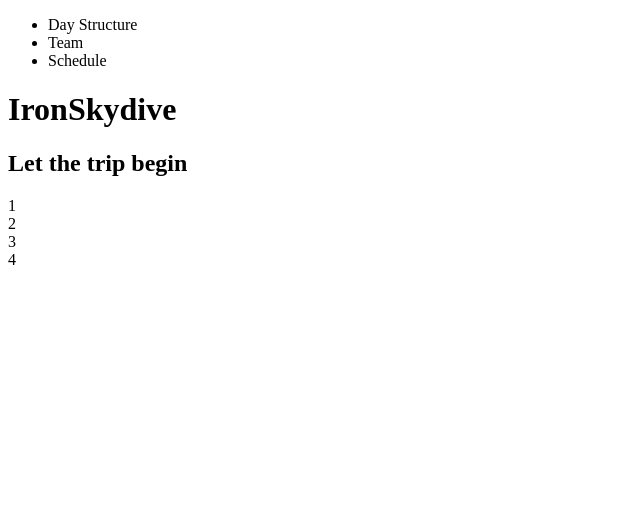
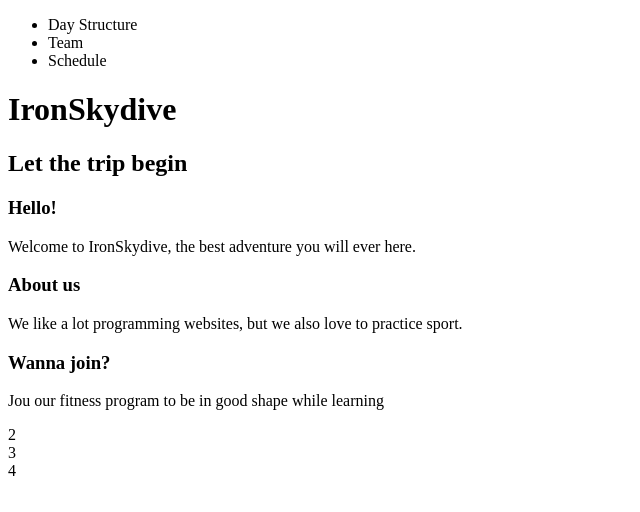
Before and after one commit to Pepojmc/LAB-IronSkydive-Part1, a plain HTML site: page index.html in a window 1280 px wide. Shown: the whole page, without its empty margins (0-640 px from the left). Drawn offline with Linux system fonts and the light colour scheme.

Commit message:
Añadida Section 1

```diff
--- a/index.html
+++ b/index.html
@@ -22,7 +22,21 @@
 
     </header>
 
-    <section>1</section>
+    <section>
+        <article>
+            <h3>Hello!</h3>
+            <p>Welcome to IronSkydive, the best adventure you will ever here.</p>
+        </article>
+        <article>
+            <h3>About us</h3>
+            <p>We like a lot programming websites, but we also love to practice sport.</p>
+        </article>
+        <article>
+            <h3>Wanna join?</h3>
+            <p>Jou our fitness program to be in good shape while learning</p>
+        </article>
+    </section>
+
     <section>2</section>
     <section>3</section>
     <section>4</section>
```
